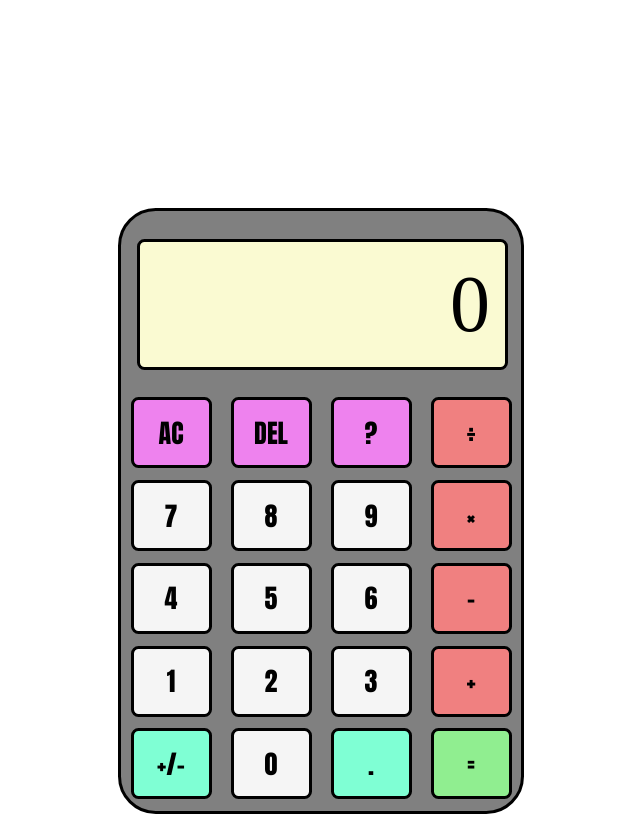
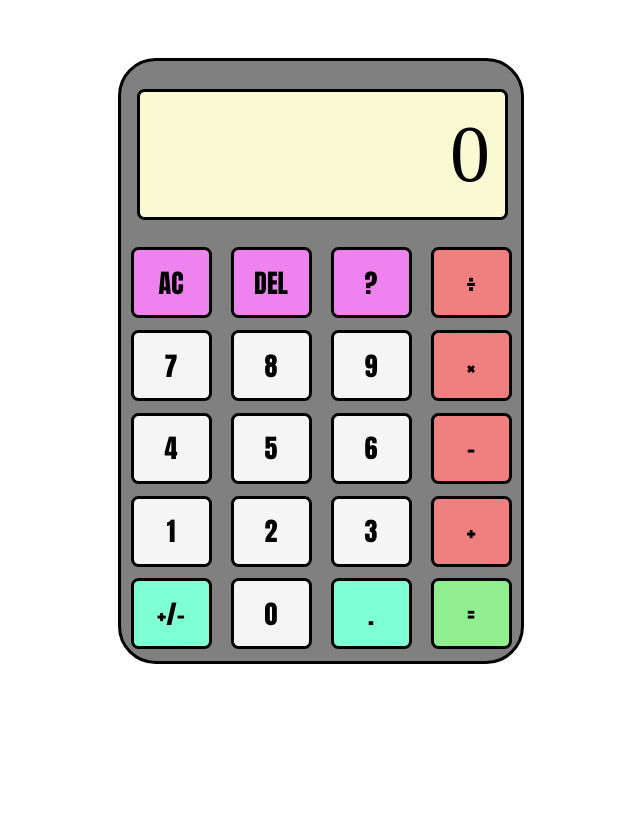
Before and after one commit to rschombs/calculator, a plain HTML site: page index.html in a window 1280 px wide. Shown: the whole page, without its empty margins (319-959 px from the left). After the commit the page ends 800 px from the top, so only its background shows below. Drawn offline with Linux system fonts and the light colour scheme.

Commit message:
Change top margin

```diff
--- a/styles.css
+++ b/styles.css
@@ -9,7 +9,7 @@ body {
     flex-direction: column;
     height: 600px;
     width: 400px;
-    margin-top: 200px;
+    margin-top: 50px;
     border-style: solid;
     border-radius: 1cm;
     border-color: black;
```
Also changed, not shown: index.html (+0 -1 lines).
